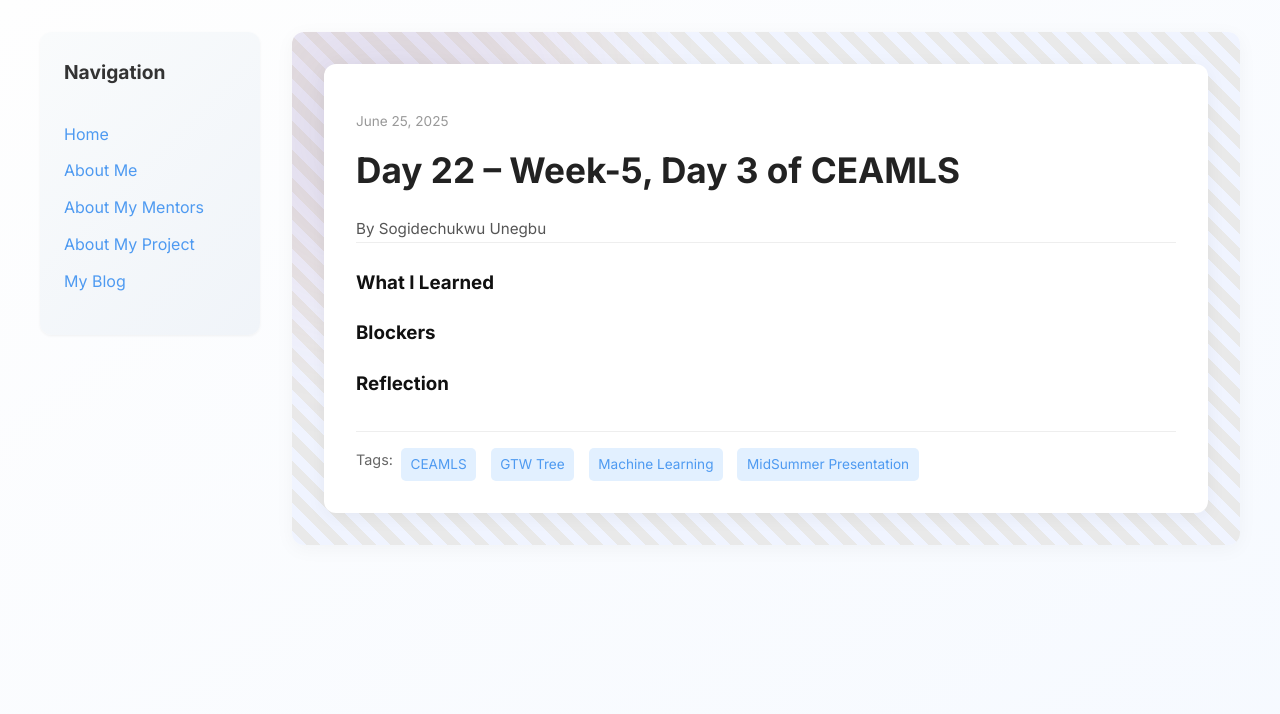
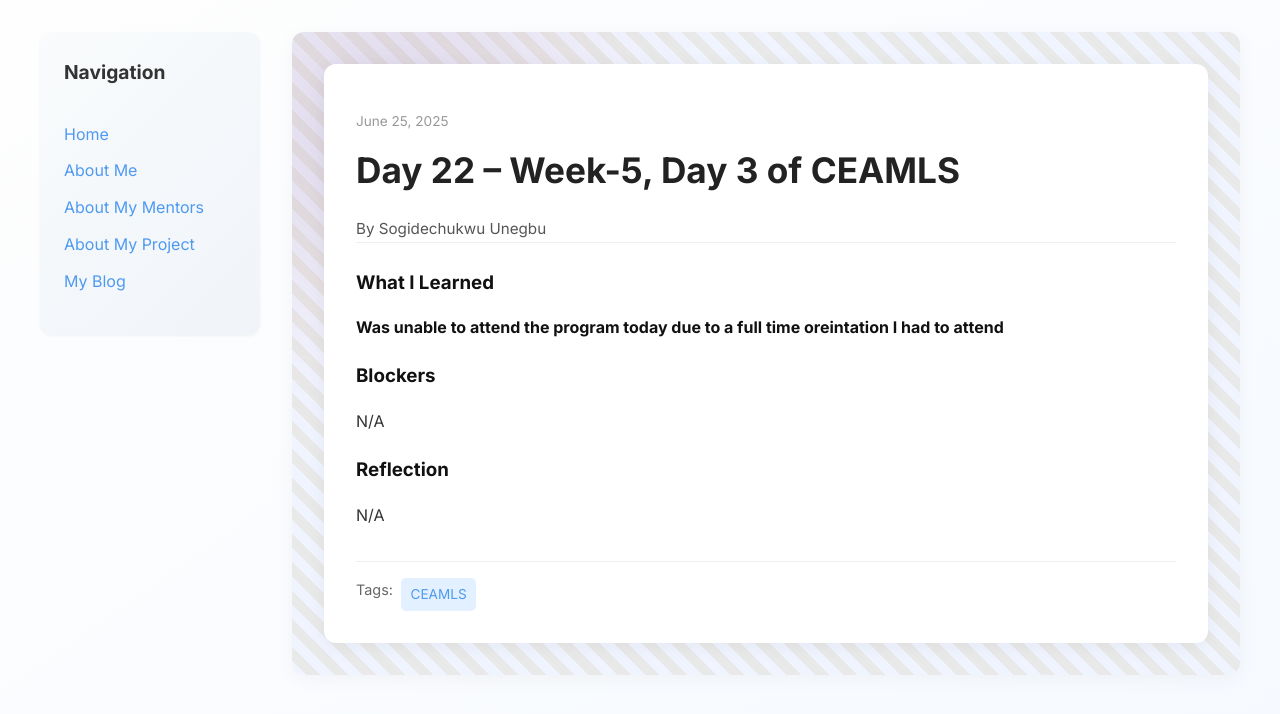
Before and after one commit to UnegbuSogidechukwu/UnegbuSogidechukwu.github.io, a Jekyll site: the page built from _posts/2025-06-25-day-22.md, in a window 1280 px wide. Shown: the top 714 px of the page. Built offline with Jekyll 4.4.1, drawn with Linux system fonts in a browser that asks for light colours.

Commit message:
Update 2025-06-25-day-22.md

```diff
--- a/_posts/2025-06-25-day-22.md
+++ b/_posts/2025-06-25-day-22.md
@@ -4,17 +4,17 @@ title: "Day 22 – Week-5, Day 3 of CEAMLS "
 date: 2025-06-25
 author: Sogidechukwu Unegbu
 permalink: /day22.html
-tags: ["CEAMLS", "GTW Tree", "Machine Learning", MidSummer Presentation]
+tags: ["CEAMLS"]
 
 what_i_learned: |
-
+  **Was unable to attend the program today due to a full time oreintation I had to attend**
 
 
 blockers: |
-
+  N/A
 
 reflection: |
-
+  N/A
 
 
 
```
